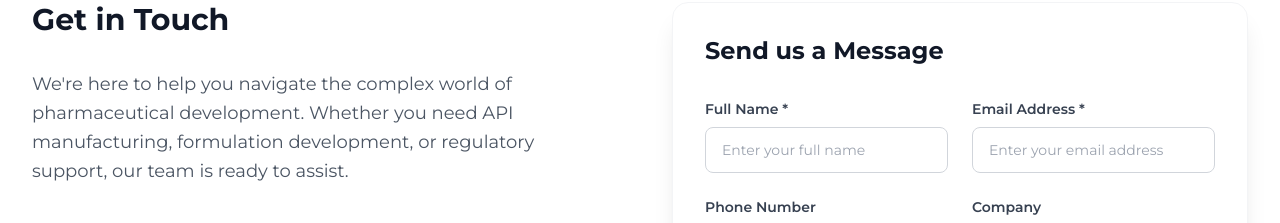
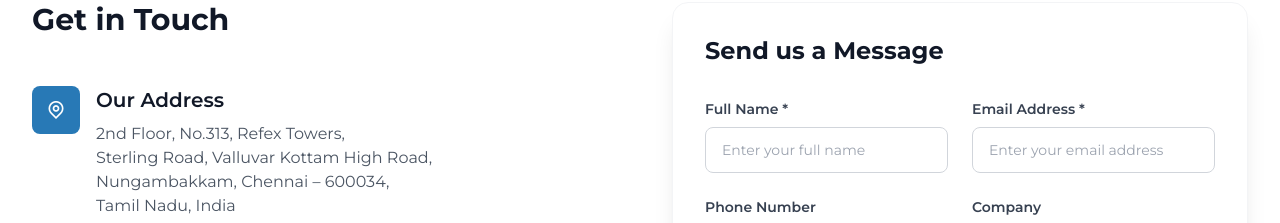
Before and after one commit to sathish2002Developer/RLFC, a React (Vite) app in the folder client/: page /contact in a window 1280 px wide. Shown: the part 574-797 px from the top of the page. Built offline with nearby package versions, Linux system fonts and the light colour scheme.

Commit message:
update contact page

```diff
--- a/client/src/pages/contact/page.tsx
+++ b/client/src/pages/contact/page.tsx
@@ -230,9 +230,9 @@ const Contact = () => {
                 <h2 className="text-3xl font-bold text-gray-900 mb-8 font-montserrat">
                   {data?.contactGetInTouch?.title || 'Get in Touch'}
                 </h2>
-                <p className="text-lg text-gray-600 leading-relaxed font-montserrat">
+                {/* <p className="text-lg text-gray-600 leading-relaxed font-montserrat">
                   {data?.contactGetInTouch?.description || 'We\'re here to help you navigate the complex world of pharmaceutical development. Whether you need API manufacturing, formulation development, or regulatory support, our team is ready to assist.'}
-                </p>
+                </p> */}
               </div>
 
               {/* Contact Details */}
```
